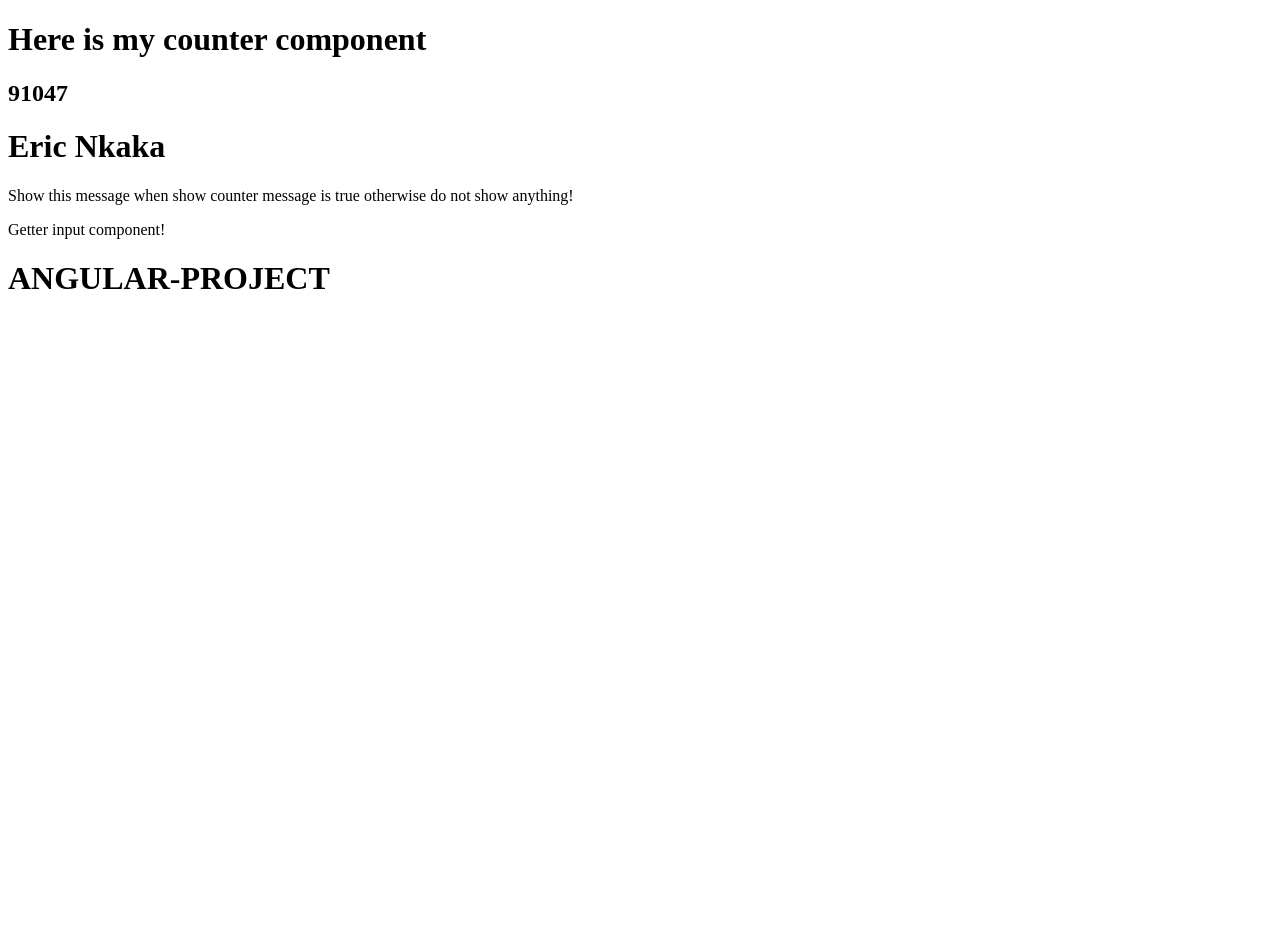
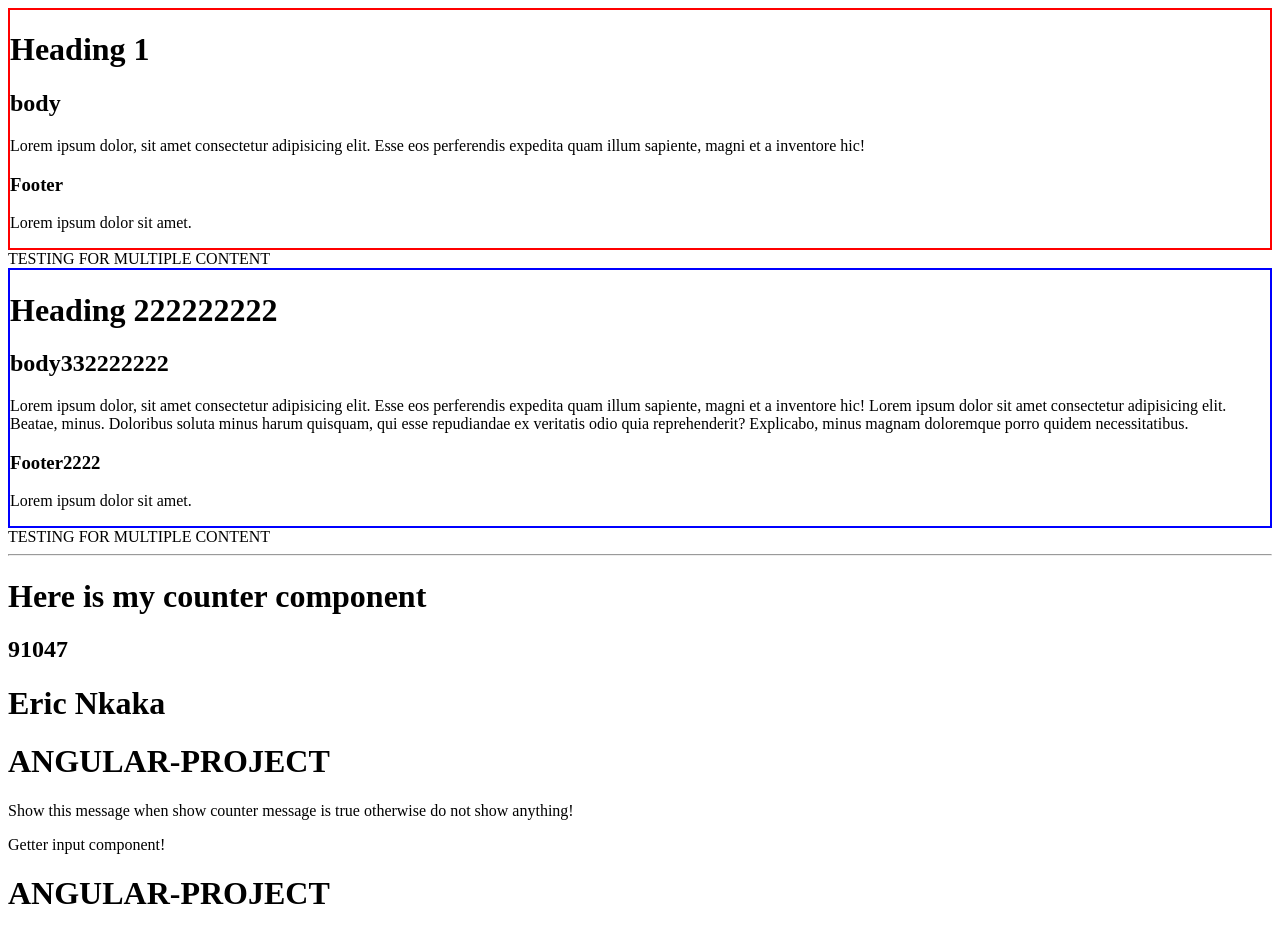
Before and after one commit to Nkaka23dev/angular-playground, an Angular app: page / in a window 1280 px wide. Shown: the top 934 px of the page. Before the commit the page ends 800 px from the top, so only its background shows below. Built offline with nearby package versions, Linux system fonts and the light colour scheme.

Commit message:
feat: done

```diff
--- a/src/app/app.component.html
+++ b/src/app/app.component.html
@@ -1,2 +1,46 @@
-<tof-counter [dummyName]="counter" [name]="name" [showCounter]=true></tof-counter>
+<tof-card>
+    <div firstChild style="border: 2px solid red;">
+        <h1>Heading 1</h1>
+        <div>
+            <h2>body</h2>
+            <p>Lorem ipsum dolor, sit amet consectetur adipisicing elit. Esse eos perferendis
+                expedita quam illum sapiente, magni et a inventore hic!</p>
+        </div>
+        <div>
+            <h3>Footer</h3>
+            <p>Lorem ipsum dolor sit amet.</p>
+        </div>
+
+    </div>
+    <div secondChild>
+        TESTING FOR MULTIPLE CONTENT
+    </div>
+
+</tof-card>
+<tof-card>
+    <div firstChild style="border: 2px solid blue;">
+        <h1>Heading 222222222</h1>
+        <div>
+            <h2>body332222222</h2>
+            <p>Lorem ipsum dolor, sit amet consectetur adipisicing elit. Esse eos perferendis
+                expedita quam illum sapiente, magni et a inventore hic! Lorem ipsum dolor sit amet
+                consectetur adipisicing elit. Beatae, minus. Doloribus soluta minus harum quisquam,
+                qui esse repudiandae ex veritatis odio quia reprehenderit? Explicabo, minus magnam
+                doloremque porro quidem necessitatibus.</p>
+        </div>
+        <div>
+            <h3>Footer2222</h3>
+            <p>Lorem ipsum dolor sit amet.</p>
+        </div>
+    </div>
+    <div secondChild>
+        TESTING FOR MULTIPLE CONTENT
+    </div>
+
+</tof-card>
+
+<hr>
+<tof-counter [dummyName]="counter" [name]="name" [showCounter]=true [title]="title"></tof-counter>
+<div style="color: red;">{{dataFromChildComponent}}</div>
 <tof-getter-input [title]=title></tof-getter-input>
+<tof-panel (dataEvent)="reveivedData($event)"></tof-panel>
--- a/src/app/app.component.ts
+++ b/src/app/app.component.ts
@@ -3,6 +3,8 @@ import { RouterOutlet } from '@angular/router';
 import ProfileComponent from './profile.component';
 import CounterComponent from './counter/counter.component';
 import { GetterInputComponent } from './getter-input/getter-input.component';
+import { PanelComponent } from './panel/panel.component';
+import { CardComponent } from './card/card.component';
 
 @Component({
   selector: 'app-root',
@@ -12,12 +14,20 @@ import { GetterInputComponent } from './getter-input/getter-input.component';
     ProfileComponent,
     CounterComponent,
     GetterInputComponent,
+    PanelComponent,
+    CardComponent,
   ],
   templateUrl: './app.component.html',
   styleUrl: './app.component.css',
 })
 export class AppComponent {
   title = 'angular-project';
+  title2 = 'Experiencing reusing components in angular';
   counter = 89;
   name = 'Eric Nkaka';
+  dataFromChildComponent = '';
+
+  reveivedData(data: string) {
+    this.dataFromChildComponent = data;
+  }
 }
--- /dev/null
+++ b/src/app/card/card.component.html
@@ -0,0 +1,5 @@
+<div>
+    <ng-content select="[firstChild]"></ng-content>
+    <ng-content select="[secondChild]"></ng-content>
+    <ng-content></ng-content>
+</div>
--- a/src/app/counter/counter.component.html
+++ b/src/app/counter/counter.component.html
@@ -1,10 +1,11 @@
 <h1>Here is my counter component</h1>
 <h2>{{counter}}</h2>
 <h1>{{name}}</h1>
+<h1>{{title}}</h1>
 
 @if(showCounter){
 <div>Show this message when show counter message is true otherwise do not show
     anything!</div>
 }@else{
-<h1>No message to display right now!</h1>
+<h1>No message to </h1>
 }
--- a/src/app/counter/counter.component.ts
+++ b/src/app/counter/counter.component.ts
@@ -1,6 +1,7 @@
 import { Component, Input, booleanAttribute, input } from '@angular/core';
 import { changeValue, trimValue } from './counter.service';
 import { CommonModule } from '@angular/common';
+import { GetterInputComponent } from '../getter-input/getter-input.component';
 
 @Component({
   standalone: true,
@@ -8,8 +9,9 @@ import { CommonModule } from '@angular/common';
   imports: [CommonModule],
   templateUrl: './counter.component.html',
   styleUrls: ['./counter.component.css'],
+  inputs: ['title:counterTitle'],
 })
-export default class CounterComponent {
+export default class CounterComponent extends GetterInputComponent {
   @Input({ required: true, transform: changeValue, alias: 'dummyName' })
   counter: number = 0;
   @Input({ transform: trimValue }) name: string = '';
--- a/src/app/getter-input/getter-input.component.ts
+++ b/src/app/getter-input/getter-input.component.ts
@@ -1,4 +1,5 @@
 import { Component, Input } from '@angular/core';
+import { changeValue } from '../counter/counter.service';
 
 @Component({
   selector: 'tof-getter-input',
@@ -10,7 +11,7 @@ import { Component, Input } from '@angular/core';
 export class GetterInputComponent {
   private _title = '';
 
-  @Input()
+  @Input({ required: true })
   get title() {
     return this._title;
   }
--- /dev/null
+++ b/src/app/panel/panel.component.html
@@ -0,0 +1,4 @@
+<p>panel works!</p>
+<div (click)="sendData()"
+    style="border: 1px solid red; width:300px; text-align: center; cursor: pointer;">Send data to
+    parent</div>
--- /dev/null
+++ b/src/app/panel/panel.component.ts
@@ -0,0 +1,17 @@
+import { Component, EventEmitter, Output } from '@angular/core';
+
+@Component({
+  selector: 'tof-panel',
+  standalone: true,
+  imports: [],
+  templateUrl: './panel.component.html',
+  styleUrl: './panel.component.css',
+  outputs: ['dataEvent: childData'],
+})
+export class PanelComponent {
+  @Output() dataEvent = new EventEmitter<string>();
+
+  sendData() {
+    this.dataEvent.emit('Hello From parent component from child');
+  }
+}
```
Also changed, not shown: src/app/card/card.component.ts (added, +12 -0 lines), src/app/card/card.component.css (added), src/app/panel/panel.component.css (added), 2 other files (tests, documents, lock files or other folders).
